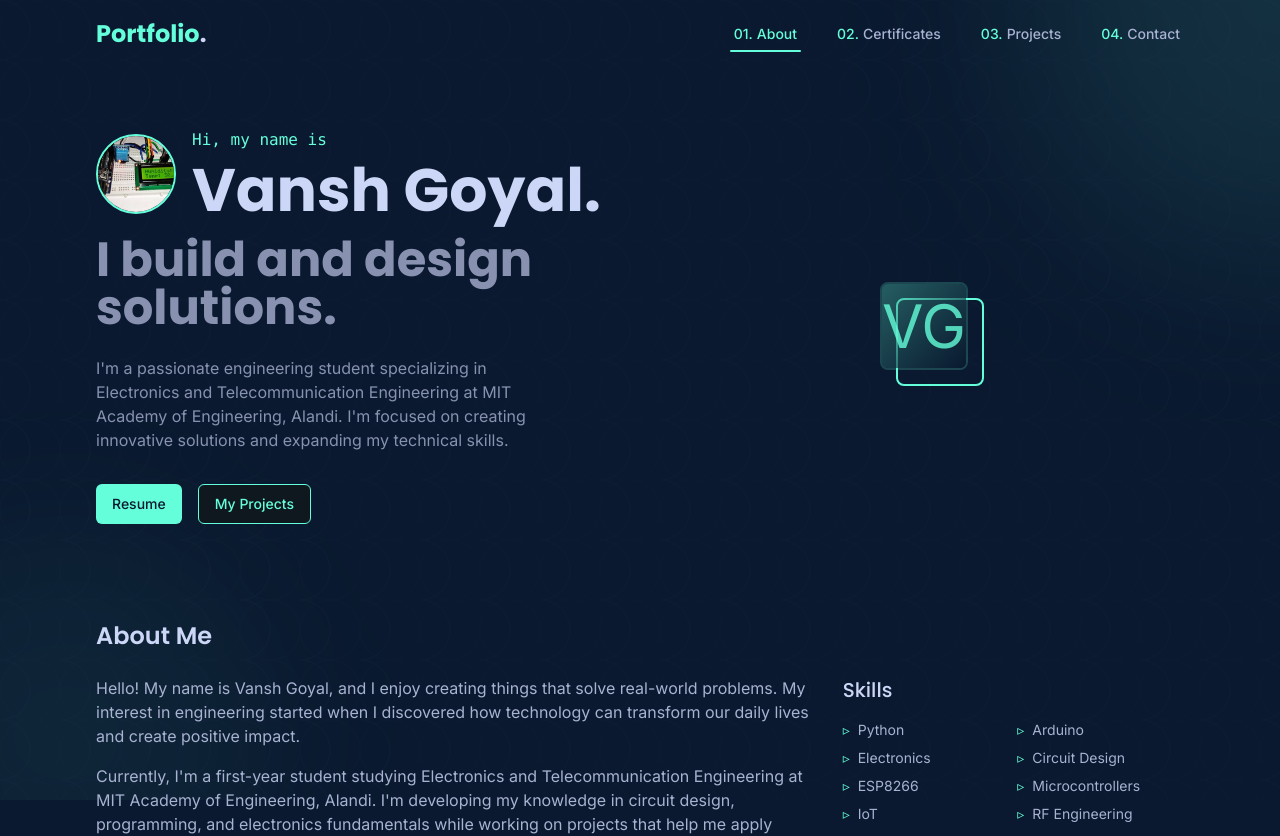
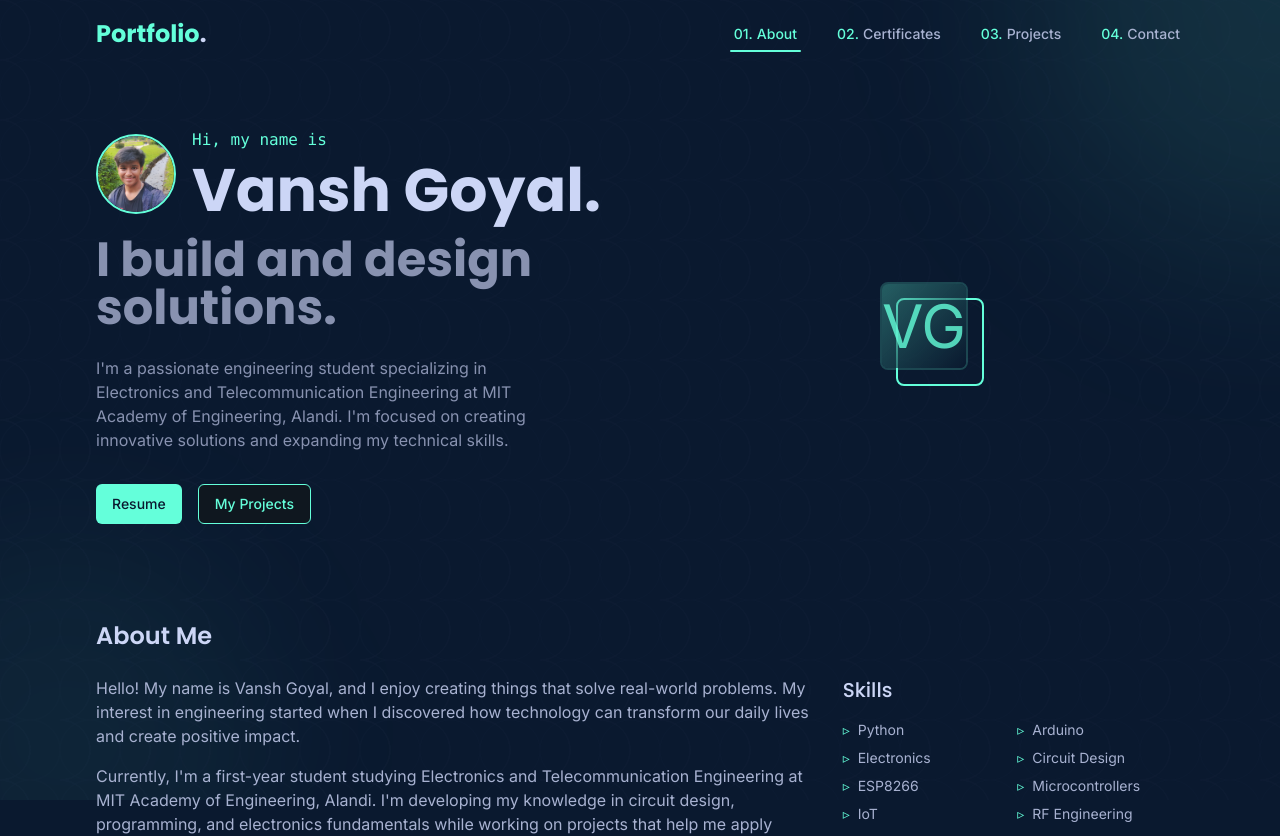
Before and after one commit to Vanshgoyal1234/vansh-goyal, a React (Vite) app: page / in a window 1280 px wide. Shown: the top 836 px of the page. Built offline with nearby package versions, Linux system fonts and the light colour scheme.

Commit message:
Add profile photo
Add profile photo near the name in the about section.

```diff
--- a/src/components/sections/AboutSection.tsx
+++ b/src/components/sections/AboutSection.tsx
@@ -12,7 +12,7 @@ const AboutSection = () => {
           <div className="flex items-center gap-4 mb-4">
             <Avatar className="w-20 h-20 border-2 border-teal">
               <AvatarImage
-                src="/lovable-uploads/4c9b66f6-48b2-4e54-b8b2-10c76081541a.png"
+                src="/lovable-uploads/b34a331e-bc03-4eb1-88ab-9136effaba71.png"
                 alt="Vansh Goyal"
                 className="object-cover"
               />
```
Also changed, not shown: public/lovable-uploads/b34a331e-bc03-4eb1-88ab-9136effaba71.png (added).
